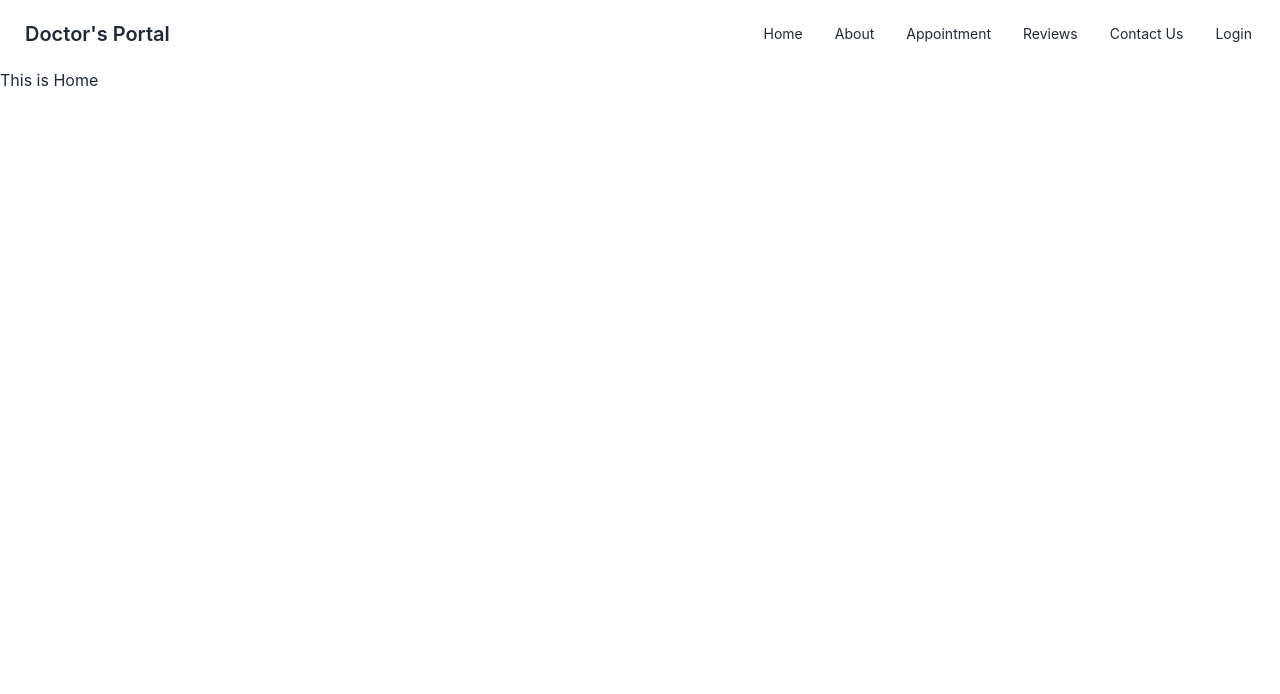
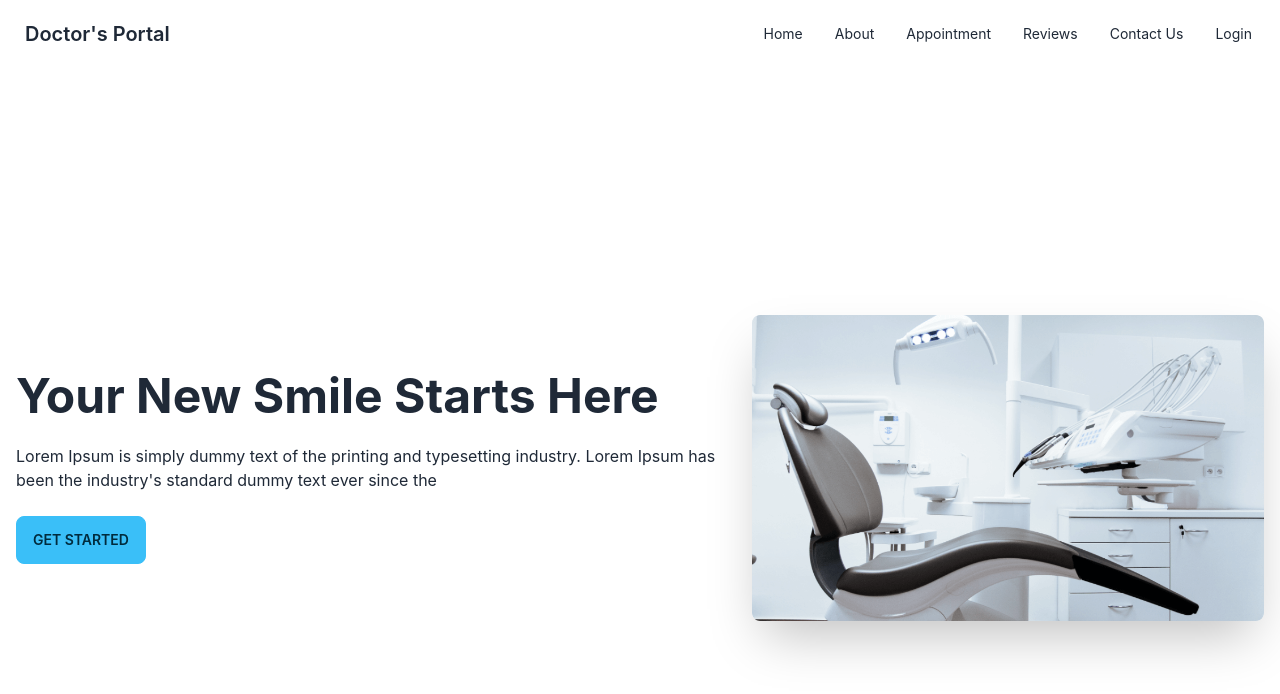
Before and after one commit to Iam-abdulahad/Doctor_Portal, a React (Create React App) app: page / in a window 1280 px wide. Shown: the top 694 px of the page. Built offline with nearby package versions, Linux system fonts and the light colour scheme.

Commit message:
added banner section

```diff
--- /dev/null
+++ b/src/Pages/Home/Banner/Banner.js
@@ -0,0 +1,21 @@
+import React from 'react';
+import chair from '../../../assets/images/chair.png';
+
+const Banner = () => {
+          return (
+                    <div>
+                              <div class="hero min-h-screen">
+                                        <div class="hero-content flex-col lg:flex-row-reverse">
+                                                  <img src={chair} class="max-w-lg rounded-lg shadow-2xl" />
+                                                  <div>
+                                                            <h1 class="text-5xl font-bold">Your New Smile Starts Here</h1>
+                                                            <p class="py-6">Lorem Ipsum is simply dummy text of the printing and typesetting industry. Lorem Ipsum has been the industry's standard dummy text ever since the</p>
+                                                            <button class="btn btn-info">Get Started</button>
+                                                  </div>
+                                        </div>
+                              </div>
+                    </div>
+          );
+};
+
+export default Banner;
--- a/src/Pages/Home/Home/Home.js
+++ b/src/Pages/Home/Home/Home.js
@@ -1,9 +1,10 @@
 import React from 'react';
+import Banner from '../Banner/Banner';
 
 const Home = () => {
           return (
                     <div>
-                              <h1>This is Home</h1>
+                              <Banner></Banner>
                     </div>
           );
 };
```
